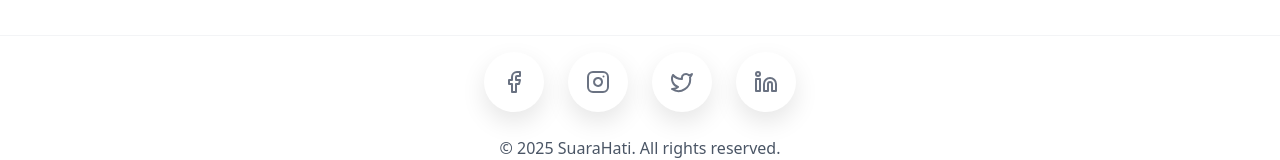
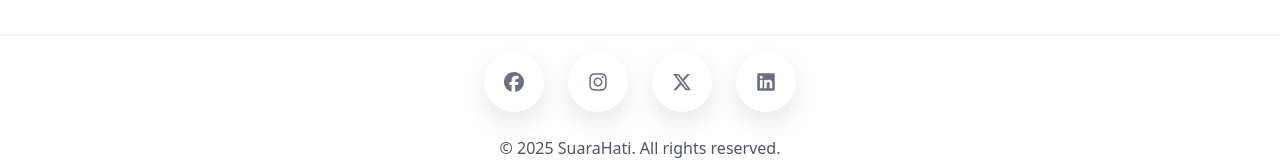
Before and after one commit to AdrianRamadhan27/ibm-project, a Next.js app: page / in a window 1280 px wide. Shown: the part 2422-2582 px from the top of the page. Built offline with nearby package versions, Linux system fonts and the light colour scheme.

Commit message:
fix: Replace a with Link

```diff
--- a/package.json
+++ b/package.json
@@ -18,6 +18,7 @@
     "next": "15.4.3",
     "react": "19.1.0",
     "react-dom": "19.1.0",
+    "react-icons": "^5.5.0",
     "tailwind-merge": "^3.3.1"
   },
   "devDependencies": {
--- a/src/app/page.tsx
+++ b/src/app/page.tsx
@@ -3,6 +3,7 @@ import { Card, CardContent } from "@/components/ui/card"
 import { PenTool, MessageCircle, Brain, Facebook, Instagram, Twitter, Linkedin, Globe, LogIn } from "lucide-react"
 import Image from "next/image"
 import Scroller from "@/components/ui/scroller"
+import Link from "next/link"
 export default function SuaraHatiLanding() {
   return (
     <main className="main">
@@ -27,7 +28,7 @@ export default function SuaraHatiLanding() {
                 <br />
                 dan Dapatkan Saran dan Solusi dari AI secara Instan!
               </p>
-              <Button className="glow-on-hover text-xl" data-aos="fade-right"><a href="/auth">Mulai Suarakan Hati</a></Button>
+              <Button className="glow-on-hover text-xl" data-aos="fade-right"><Link href="/auth">Mulai Suarakan Hati</Link></Button>
             </div>
             <div className="relative">
               <div className="relative mask-fade">
@@ -107,7 +108,7 @@ export default function SuaraHatiLanding() {
           <h2 className="text-3xl font-bold text-black mb-8" data-aos="fade-up">
             Tertarik Gunakan Suara<span className="text-[#ec616a]">Hati</span>?
           </h2>
-          <Button className="glow-on-hover text-lg" data-aos="zoom-in"><a href="/auth">Mulai Suarakan Hati</a></Button>
+          <Button className="glow-on-hover text-lg" data-aos="zoom-in"><Link href="/auth">Mulai Suarakan Hati</Link></Button>
         </div>
       </section>
 
--- a/src/components/ui/footer.tsx
+++ b/src/components/ui/footer.tsx
@@ -1,10 +1,10 @@
-import { Facebook, Instagram, Twitter, Linkedin, Globe } from "lucide-react";
+import { FaFacebook, FaInstagram, FaXTwitter, FaLinkedin } from 'react-icons/fa6';
 
 const socials = [
-  { icon: <Facebook />, title: "Facebook", from: "#3b5998", to: "#8b9dc3" },
-  { icon: <Instagram />, title: "Instagram", from: "#f09433", to: "#e6683c" },
-  { icon: <Twitter />, title: "Twitter", from: "#56CCF2", to: "#2F80ED" },
-  { icon: <Linkedin />, title: "LinkedIn", from: "#0077b5", to: "#00c6ff" },
+  { icon: <FaFacebook />, title: "Facebook", from: "#3b5998", to: "#8b9dc3" },
+  { icon: <FaInstagram />, title: "Instagram", from: "#f09433", to: "#e6683c" },
+  { icon: <FaXTwitter />, title: "Twitter", from: "#56CCF2", to: "#2F80ED" },
+  { icon: <FaLinkedin />, title: "LinkedIn", from: "#0077b5", to: "#00c6ff" },
 ];
 
 export default function Footer() {
--- a/src/components/ui/header.tsx
+++ b/src/components/ui/header.tsx
@@ -1,29 +1,30 @@
 import {  LogIn } from "lucide-react"
 import Image from "next/image"
+import Link from "next/link"
 
 export default function Header() {
     return (
       <header className="flex items-center justify-between px-10 py-1 bg-white border-b border-gray-100 sticky top-0 z-50 shadow-xl">
-        <a className="flex items-center gap-2" href="/">
+        <Link className="flex items-center gap-2" href="/">
           <Image src="/Logo.png" alt="SuaraHati Logo" width={30} height={30} className="w-full h-auto" />
           <span className="text-4xl font-bold text-black">
             Suara<span className="text-[#ec616a]">Hati</span>
           </span>
-        </a>
+        </Link>
         <nav className="hidden md:flex items-center gap-8 text-xl">
-          <a href="#" className="text-gray-700 font-bold hover-underline">
+          <Link href="#" className="text-gray-700 font-bold hover-underline">
             Home
-          </a>
-          <a href="/journal" className="text-gray-700 font-bold hover-underline">
+          </Link>
+          <Link href="/journal" className="text-gray-700 font-bold hover-underline">
             Jurnal
-          </a>
-          <a href="#" className="text-gray-700 font-bold hover-underline">
+          </Link>
+          <Link href="#" className="text-gray-700 font-bold hover-underline">
             Konsultasi
-          </a>
+          </Link>
           <div className="btn-style1 rounded-xl p-2 border-2 font-bold flex items-center gap-2">
-            <a href="/auth" className=" ">
+            <Link href="/auth" className=" ">
               Masuk
-            </a>
+            </Link>
             <LogIn className="w-3 h-3"/>
           </div>
 
```
Also changed, not shown: 1 other file (tests, documents, lock files or other folders).
